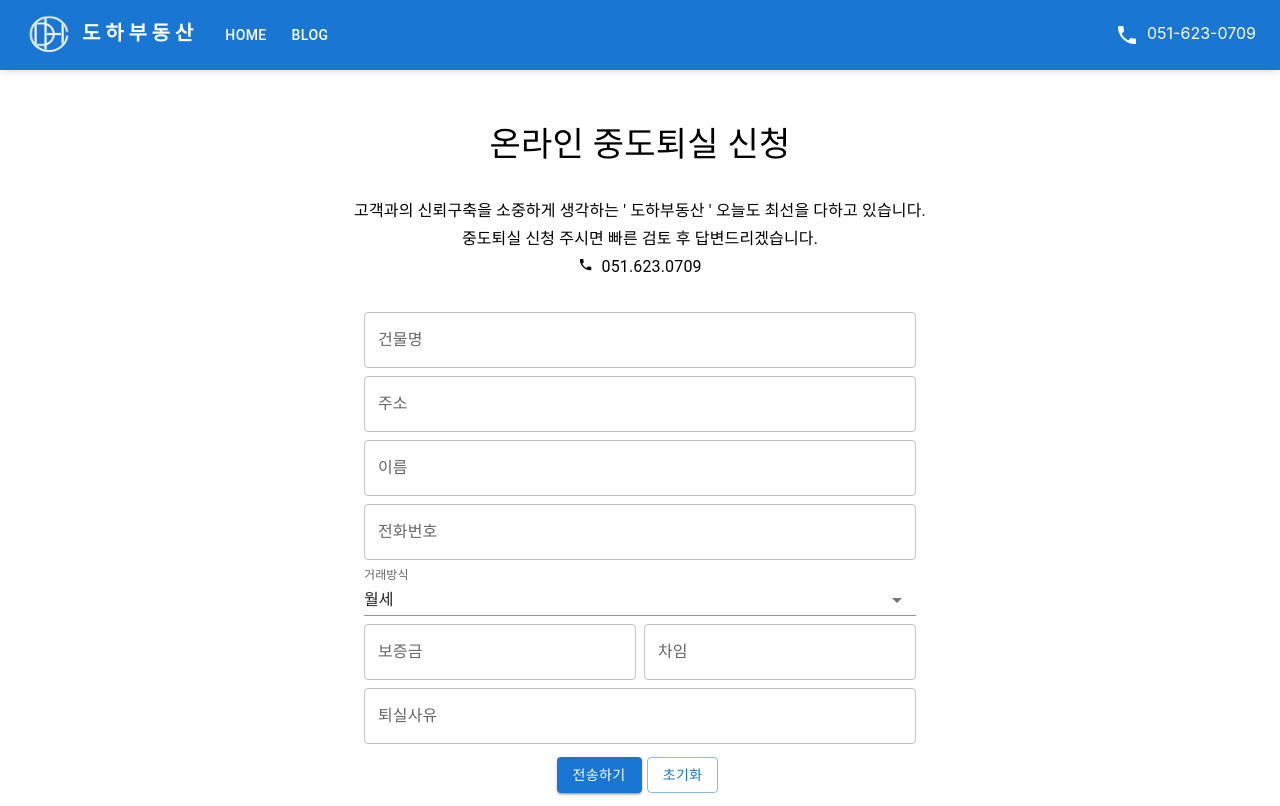
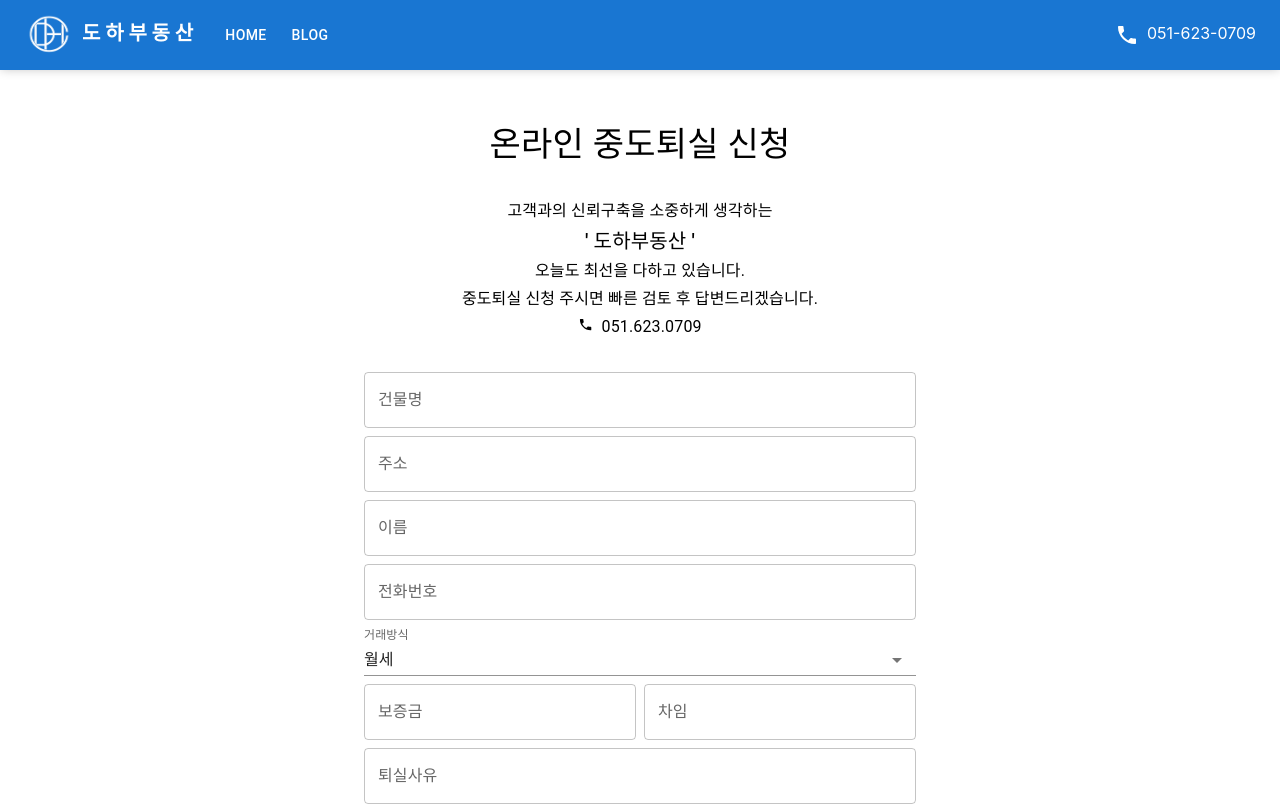
Before and after one commit to gyuminFuck/FindHomeApp, a React (Create React App) app: page / in a window 1280 px wide. Shown: the top 806 px of the page. Built offline with nearby package versions, Linux system fonts and the light colour scheme.

Commit message:
Editing Design forth commit

```diff
--- a/src/screens/InputDataScreen.js
+++ b/src/screens/InputDataScreen.js
@@ -108,7 +108,8 @@ function InputDataScreen() {
           </Typography>
           <br />
           <Typography variant="subtitle1" color={"black"} sx={{}}>
-            고객과의 신뢰구축을 소중하게 생각하는 ' 도하부동산 ' 오늘도 최선을
+            고객과의 신뢰구축을 소중하게 생각하는{" "}
+            <Typography variant="h6">' 도하부동산 '</Typography> 오늘도 최선을
             다하고 있습니다.
           </Typography>
 
```
